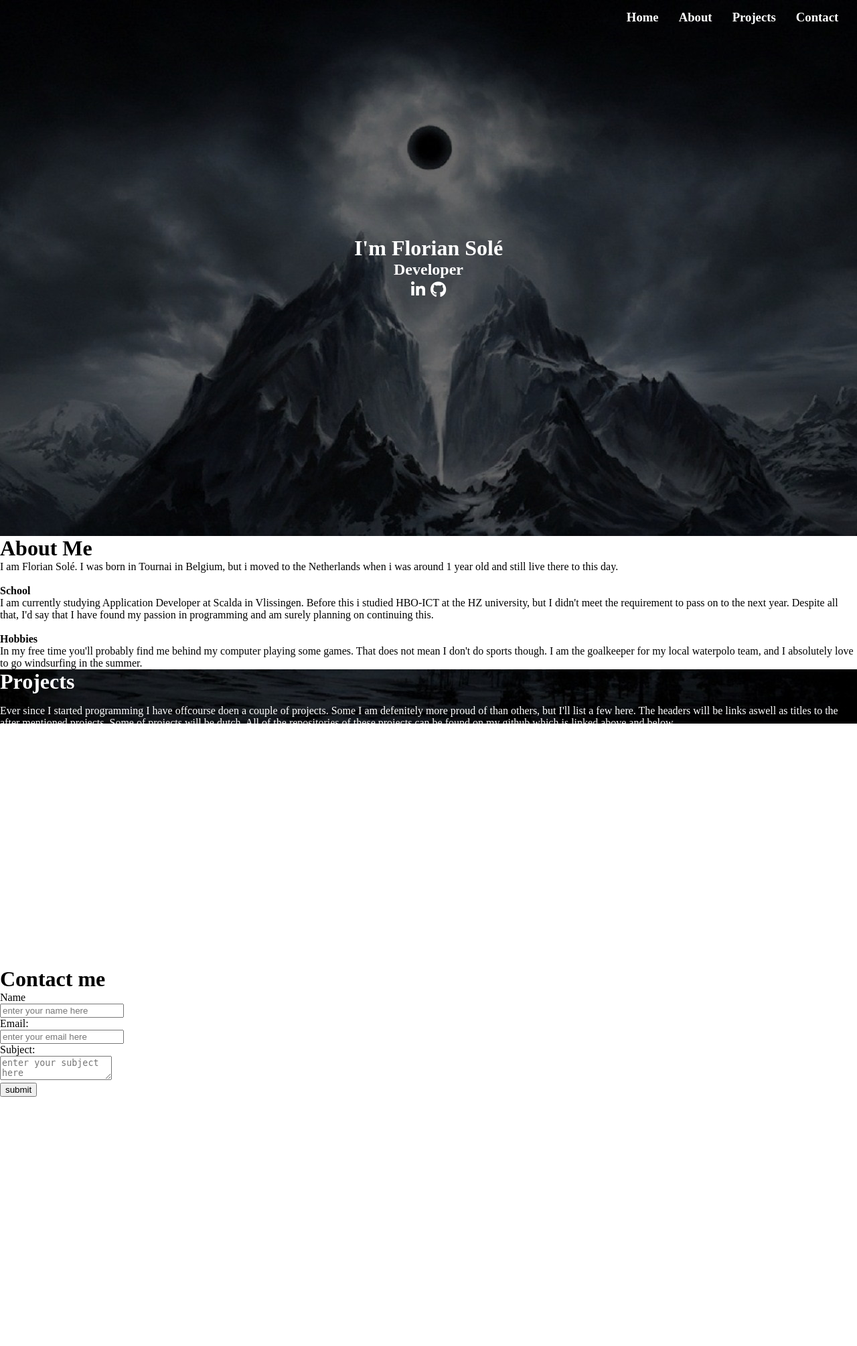
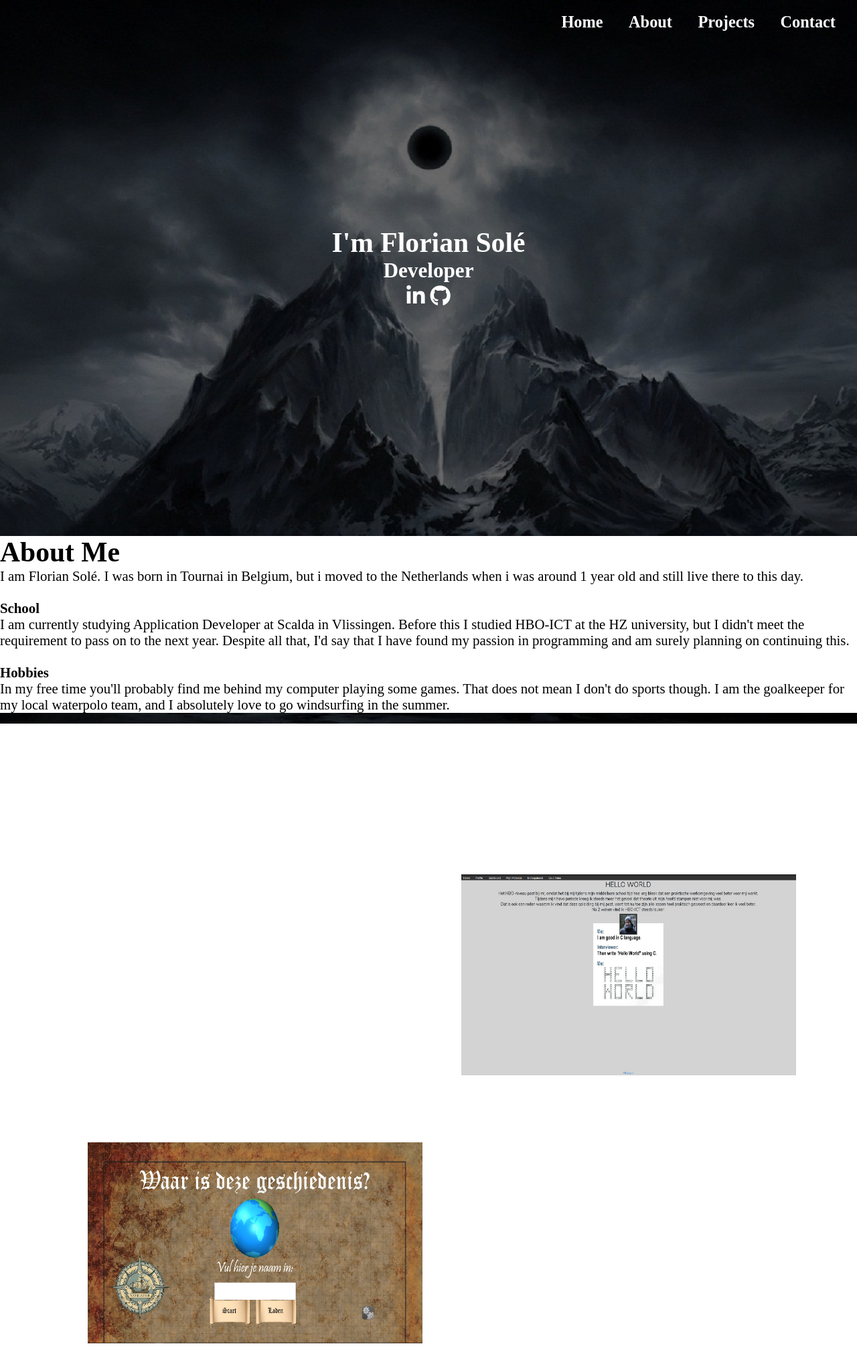
Before and after one commit to FloNumbers/Portfolio, a PHP site: page / in a window 1280 px wide. Shown: the top 2009 px of the page at 67% size. Before the commit the page ends 1637 px from the top, so only its background shows below. Run offline with PHP 8.4, Linux system fonts and the light colour scheme; some libraries are stand-ins or nearby versions.

Commit message:
projects style added

```diff
--- a/app.css
+++ b/app.css
@@ -17,6 +17,7 @@ body {
     background-repeat: no-repeat;
     background-attachment: fixed;
     color: white;
+    font-size: 1.3rem;
 }
 
 .landingtext {
@@ -111,3 +112,29 @@ background-color: #262626;
 .aboutPage h4 {
   margin: 0;
 }
+
+.projectsPage ul {
+  margin: 2rem;
+}
+
+.projectsPageHeader {
+  margin: 2rem;
+}
+
+.projectsPageList {
+  display: flex;
+}
+
+.projectsPageList2 {
+  display: flex;
+  direction: ltr;
+}
+
+.pplText {
+  flex: 1;
+}
+
+.pplImage {
+  margin: 5%;
+  margin-top: 0;
+}
--- a/index.php
+++ b/index.php
@@ -13,10 +13,18 @@
 <body>
     <div class="navbar">
         <ul>
-            <li><h3><a href="#Contact">Contact</a></h3></li>
-            <li><h3><a href="#Projects">Projects</a></h3></li>
-            <li><h3><a href="#About">About</a></h3></li>
-            <li><h3><a href="#Home">Home</a></h3></li>
+            <li>
+                <h3><a href="#Contact">Contact</a></h3>
+            </li>
+            <li>
+                <h3><a href="#Projects">Projects</a></h3>
+            </li>
+            <li>
+                <h3><a href="#About">About</a></h3>
+            </li>
+            <li>
+                <h3><a href="#Home">Home</a></h3>
+            </li>
         </ul>
     </div>
     <div id="Home" class="landingtext">
@@ -30,45 +38,90 @@
     <div class="solid">
         <div id="About" class="aboutPage">
             <h1>About Me</h1>
-            <p>I am Florian Solé. I was born in Tournai in Belgium, but i moved to the Netherlands when i was around 1 year old and still live there to this day.</p> <br>
+            <p>I am Florian Solé. I was born in Tournai in Belgium, but i moved to the Netherlands when i was around 1
+                year old and still live there to this day.</p> <br>
             <h4>School</h4>
-            <p>I am currently studying Application Developer at Scalda in Vlissingen. Before this i studied HBO-ICT at the HZ university, but I didn't meet the
-            requirement to pass on to the next year. Despite all that, I'd say that I have found my passion in programming and am surely planning on continuing this.</p> <br>
+            <p>I am currently studying Application Developer at Scalda in Vlissingen. Before this I studied HBO-ICT at
+                the HZ university, but I didn't meet the
+                requirement to pass on to the next year. Despite all that, I'd say that I have found my passion in
+                programming and am surely planning on continuing this.</p> <br>
             <h4>Hobbies</h4>
-            <p>In my free time you'll probably find me behind my computer playing some games. That does not mean I don't do sports though. I am the goalkeeper for my
+            <p>In my free time you'll probably find me behind my computer playing some games. That does not mean I don't
+                do sports though. I am the goalkeeper for my
                 local waterpolo team, and I absolutely love to go windsurfing in the summer.</p>
         </div>
     </div>
     <div id="Projects" class="projectsPage">
-        <h1>Projects</h1>
-        <p>Ever since I started programming I have offcourse doen a couple of projects. Some I am defenitely more proud of than others, but I'll list a few here.
-            The headers will be links aswell as titles to the after mentioned projects. Some of projects will be dutch. All of the repositories of these projects
-             can be found on my github which is linked above and below.
-        </p>
+        <div class="projectsPageHeader">
+            <h1>Projects</h1>
+            <p>Ever since I started programming I have offcourse doen a couple of projects. Some I am defenitely more
+                proud of than others, but I'll list a few here.
+                The headers will be links aswell as titles to the after mentioned projects. Some of projects will be
+                dutch. All of the repositories of these projects
+                can be found on my github which is linked above and below.
+            </p>
+        </div>
         <ul>
-            <li><h2><a style="color:white" href="https://sleepy-harbor-96591.herokuapp.com/" target="_blank">original portfolio</a></h2>
-                <p>As the first project I am listing here, you would probably think that this is the project that I'm most proud of. But that is not the case here.
-                This project was my first ever gihub project. This project was meant as a portfolio assignement when I was still studying at the HZ university.
-                For how much experience I had when I started this project, I think that it is a pretty good website. The website is currently in all kinds of disrepair,
-                and is defenitely not a good website in it's current state, but I am still proud of what i achived with only 1 or 2 months of any coding experience.
-            </p></li>
-            <li><h2><a style="color:white" href="https://flonumbers.github.io/basisschoolproject/" target="_blank">Bassisschoolproject</a></h2>
-                <p>This one is another project I made for an assignement at the HZ university. This was a group project that we had to make for a primary school.
-                    It had to be some kind of small game that had to do with a specific course they teached at that school. We chose history. The whole game is written in typescript
-                    and is made in such a way that you never have to reload the page. You can even save your progress if you don't delete your cookies.
-                    This is a project that I am personally very proud of. Yes the website is still riddled with bugs and quirks that need to be ironed out, but I think
-                    it's a small fun little game that we made in about 4 or 6 weeks.
-            </p></li>
-            <li><h2><a style="color:white" href="https://www.ditiseendomein.nl/" target="_blank">This very portfolio</a></h2>
-            <p>So this very website you're in right now is also a school assignement, but this one is a school assignement for my current school, Scalda.
-                I will be keeping this website up to date with new projects and thing I'm learning, so everyone who's interested can take a peek.
-            </p></li>
+            <li>
+                <h2><a style="color:white" href="https://sleepy-harbor-96591.herokuapp.com/" target="_blank">original portfolio</a></h2>
+                <div class="projectsPageList">
+                    <div class="ppl2Text">
+                        <p>As the first project I am listing here, you would probably think that this is the project that
+                            I'm most proud of. But that is not the case here.
+                            This project was my first ever github project. This project was meant as a portfolio assignement
+                            when I was still studying at the HZ university.
+                            For how much experience I had when I started this project, I think that it is a pretty good
+                            website. The website is currently in all kinds of disrepair,
+                            and is defenitely not a good website in it's current state, but I am still proud of what i
+                            achived with only 1 or 2 months of any coding experience.
+                        </p>
+                    </div>
+                    <div class="pplImage">
+                        <img src="assets\portfolioOriginal.jpg" width="500" height="300">
+                    </div>
+                </div>
+            </li>
+            <li style="text-align:right; direction:rtl">
+                <h2><a style="color:white;" href="https://flonumbers.github.io/basisschoolproject/" target="_blank">Bassisschoolproject</a></h2>
+                <div class="projectsPageList2">
+                    <div class="pplImage">
+                    <img src="assets\basisschoolProject.jpg" width="500" height="300">
+                    </div>
+                    <div class="pplText">
+                        <p>This one is another project I made for an assignement at the HZ university. This was a group
+                            project that we had to make for a primary school.
+                            It had to be some kind of small game that had to do with a specific course they teached at
+                            that school. We chose history. The whole game is written in typescript
+                            and is made in such a way that you never have to reload the page. You can even save your
+                            progress if you don't delete your cookies.
+                            This is a project that I am personally very proud of. Yes the website is still riddled with
+                            bugs and quirks that need to be ironed out, but I think
+                            it's a small fun little game that we made in about 4 or 6 weeks.
+                        </p>
+                    </div>
+                </div>
+            </li>
+            <li>
+                <h2><a style="color:white" href="https://www.ditiseendomein.nl/" target="_blank">This very portfolio</a></h2>
+                <div class="projectsPageList">
+                    <div class="pplText">
+                        <p>So this very website you're in right now is also a school assignement, but this one is a school
+                            assignement for my current school, Scalda.
+                            I will be keeping this website up to date with new projects and thing I'm learning, so everyone
+                            who's interested can take a peek.
+                        </p>
+                    </div>
+                    <div class="pplImage">
+                    <img src="assets\portfolioHuidig.jpg" width="500" height="300">
+                    </div>
+                </div>
+            </li>
         </ul>
     </div>
     <div class="solid">
         <div id="Contact" class="contactPage">
             <h1>Contact me</h1>
-            <form method="post" action="<?php echo $_SERVER['PHP_SELF'];?>">
+            <form method="post" action="<?php echo $_SERVER['PHP_SELF']; ?>">
                 <p>Name</p>
                 <input type="text" name="name" placeholder="enter your name here">
                 <p class="par">Email:</p>
```
Also changed, not shown: assets/basisschoolProject.jpg (added), assets/portfolioHuidig.jpg (added), assets/portfolioOriginal.jpg (added).
